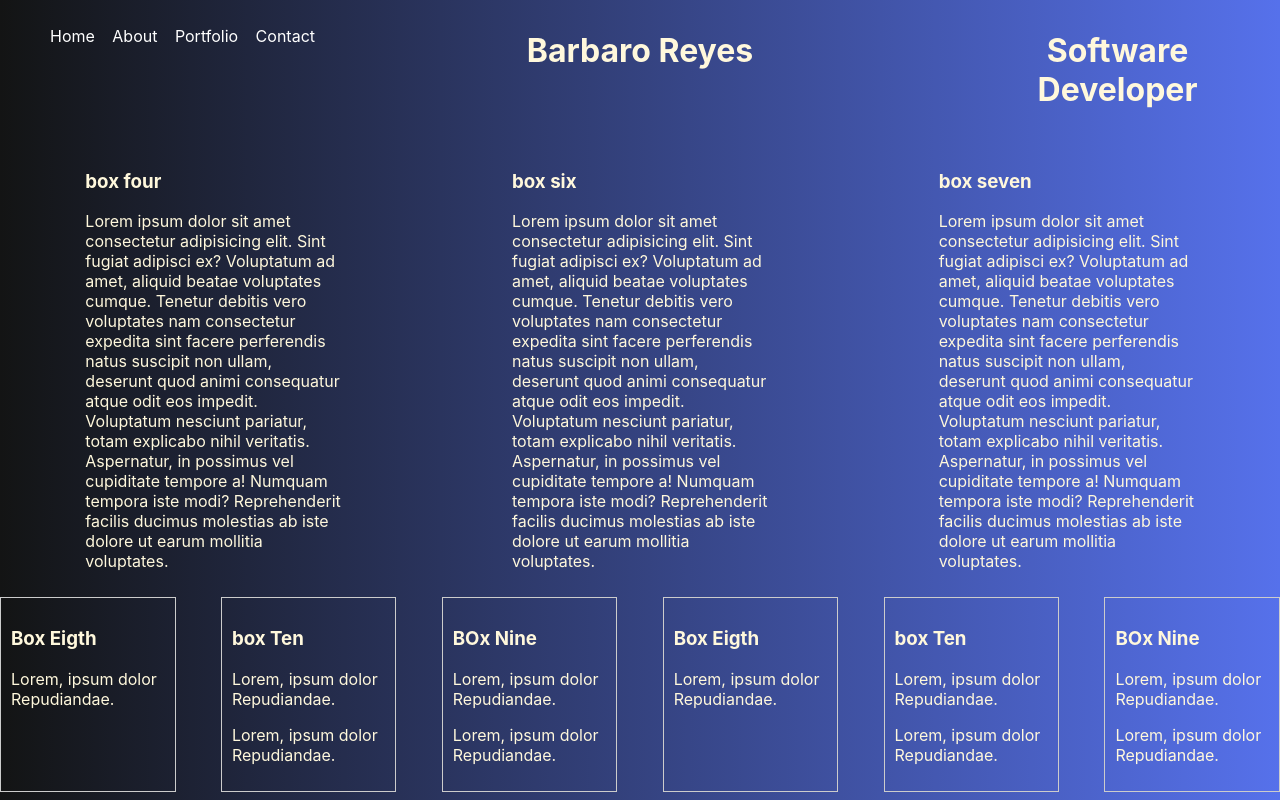
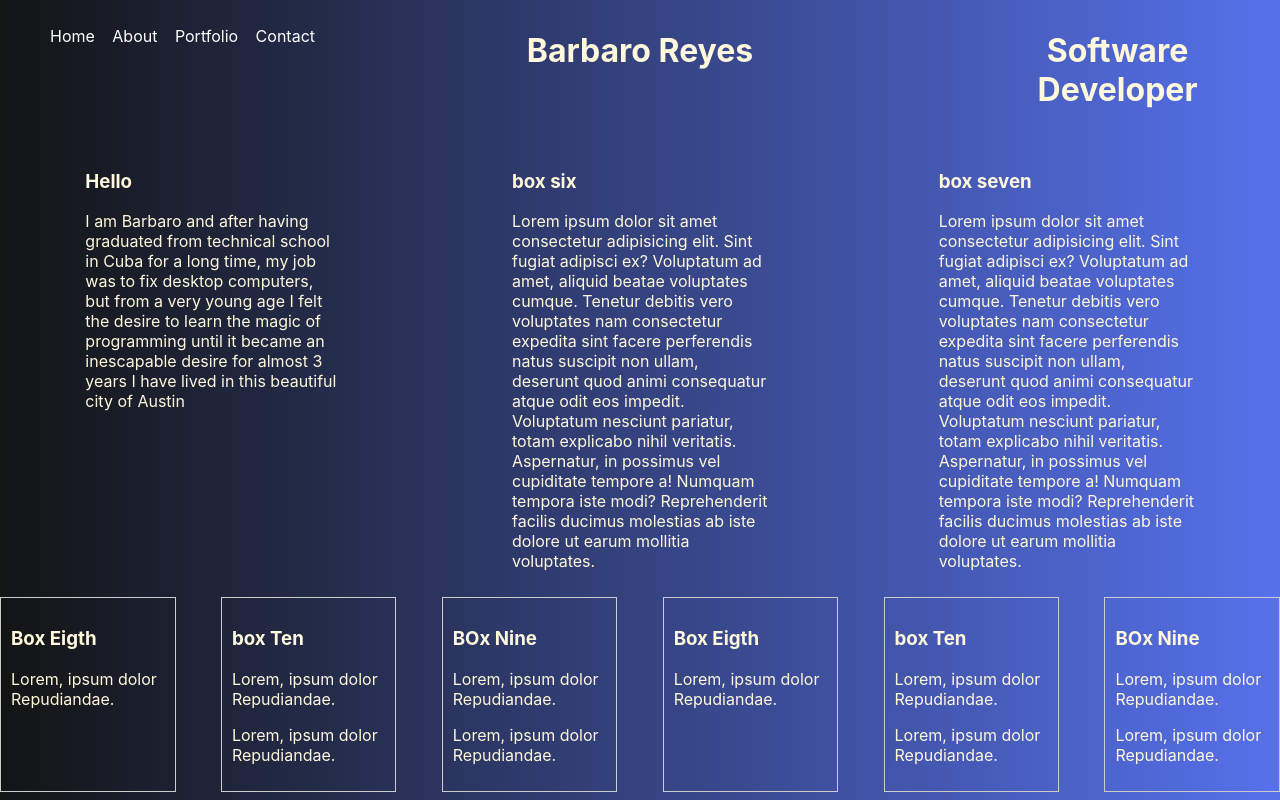
Before and after one commit to barbaroreyes/Flex-Portafolio, a React (Create React App) app: page / in a window 1280 px wide. Built offline with nearby package versions, Linux system fonts and the light colour scheme.

Commit message:
intro added

```diff
--- a/src/component/compo2/header/header.js
+++ b/src/component/compo2/header/header.js
@@ -3,14 +3,11 @@ import React from 'react'
 function Header() {
   return (
     <div className='container-box-2'>
-    <h3>box four</h3>
-    <p> Lorem ipsum dolor sit amet consectetur adipisicing elit. Sint fugiat adipisci ex?
-    Voluptatum ad amet, aliquid beatae voluptates cumque. Tenetur debitis vero voluptates nam
-    consectetur expedita sint facere perferendis natus suscipit non ullam, deserunt quod animi
-    consequatur atque odit eos impedit. Voluptatum nesciunt pariatur, totam explicabo nihil veritatis.
-    Aspernatur, in possimus vel cupiditate tempore a! Numquam tempora iste modi? Reprehenderit
-    facilis ducimus
-     molestias ab iste dolore ut earum mollitia voluptates.</p>
+    <h3>Hello</h3>
+     <p> I am Barbaro and after having graduated from technical school in Cuba for a long time,
+     my job was to fix desktop computers, but from a very young age I felt the desire to learn the magic of
+     programming until it became an inescapable desire for almost 3 years I have lived in this beautiful
+     city of Austin</p>
     </div>
   )
 }
```
Also changed, not shown: 1 other file (tests, documents, lock files or other folders).
